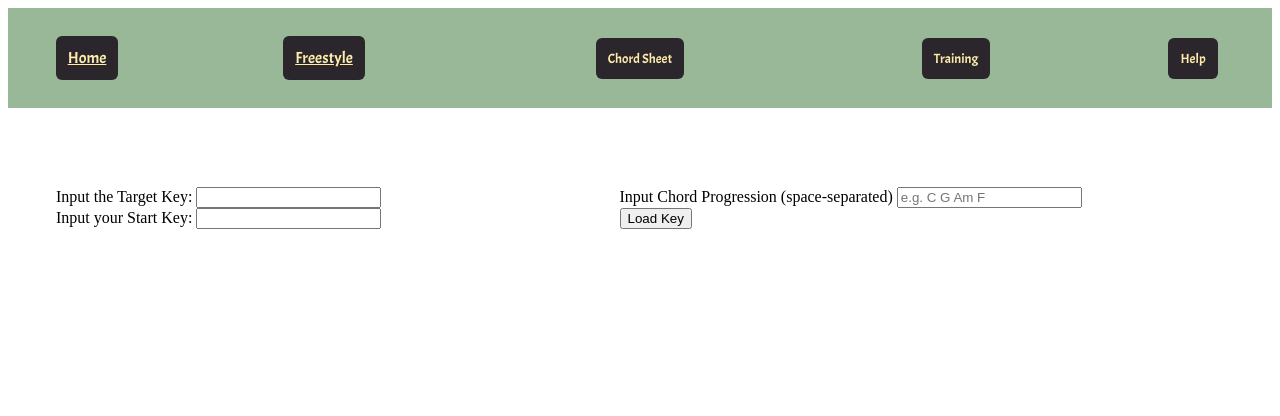
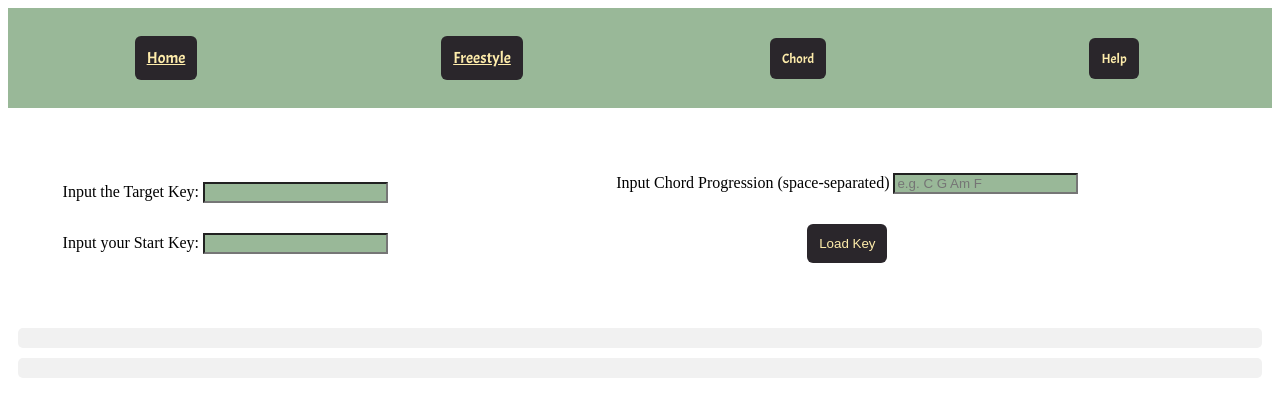
Before and after one commit to Nayraiyt/Pitch-Switch, a website: page public/freestyle.html in a window 1280 px wide. Drawn offline with Linux system fonts and the light colour scheme.

Commit message:
Added a few small formating fixes

```diff
--- a/public/css/freestyle.css
+++ b/public/css/freestyle.css
@@ -23,7 +23,7 @@
 .buttons-box{
     height: 12.5vh;
     display: grid;
-    grid-template-columns: 1fr 2fr 2fr 2fr 1fr;
+    grid-template-columns: 1fr 1fr 1fr 1fr;
     place-items: center;
     background-color: var(--green);
 }
@@ -59,9 +59,20 @@
     display: grid;
     place-items: center;
     grid-template-columns: 1fr 2fr;
+    margin: 10px 10px;
 }
 
-.output-box div {
+.input-box-left, .input-box-right{
+    display: grid;
+    place-items: center;
+}
+
+.target-key-input, .start-key-input, .target-chords-input, .submit{
+    padding: 10px;
+    margin: 5px 0;
+}
+
+.output-box, .title-box{
     padding: 10px;
     margin: 5px 0;
     background-color: #f1f1f1;
@@ -69,4 +80,26 @@
     font-weight: bold;
     font-family: 'Acme', sans-serif;
     text-align: center;
+    display: grid;
+    padding: 10px;
+    margin: 10px 10px;
 }
+.output-box{
+    grid-template-columns: 1fr 1fr 1fr 1fr;
+}
+
+.chord-output {
+    padding: 10px;
+    margin: 10px 10px;
+    background-color: var(--green);
+    color: var(--navy);
+    border-radius: 5px;
+    font-weight: bold;
+    font-family: 'Acme', sans-serif;
+    text-align: center;
+}
+
+.input-area{
+    color: var(--navy);
+    background-color: var(--green);
+}
--- a/public/css/title.css
+++ b/public/css/title.css
@@ -59,7 +59,7 @@
 .buttons-box{
     height: 12.5vh;
     display: grid;
-    grid-template-columns: 1fr 2fr 2fr 2fr 1fr;
+    grid-template-columns: 1fr 1fr 1fr 1fr;
     place-items: center;
     background-color: var(--green);
 }
--- a/public/freestyle.html
+++ b/public/freestyle.html
@@ -21,11 +21,7 @@
                 </div>
 
                 <div class="buttons button-pages button-chordsheet">
-                    <button class="acme-button button">Chord Sheet</button>
-                </div>
-
-                <div class="buttons button-pages button-training">
-                    <button class="acme-button button">Training</button>
+                    <button class="acme-button button">Chord</button>
                 </div>
 
                 <div class="buttons button-util learn-more">
@@ -38,25 +34,29 @@
                 <div class = "input-box-left">
                     <div class = "target-key-input">
                         <label>Input the Target Key:</label>
-                        <input type="text" id="targetKey">
+                        <input class= "input-area" type="text" id="targetKey">
                     </div>
                     <div class = "start-key-input">
                         <label>Input your Start Key:</label>
-                        <input type="text" id="startKey">
+                        <input class= "input-area" type="text" id="startKey">
                     </div>
                 </div>
                 <div class = "input-box-right">
                     <div class="target-chords-input">
                         <label>Input Chord Progression (space-separated)</label>
-                        <input type="text" id="chordsInput" placeholder="e.g. C G Am F">
+                        <input class= "input-area" type="text" id="chordsInput" placeholder="e.g. C G Am F">
                     </div>
                     <div class = "submit">
-                        <input type="submit" value="Load Key">
+                        <input class= "button" type="submit" value="Load Key">
                     </div>
                 </div>
             </form>
-
-            <div class="output-box" id="outputBox"></div>
+            <div class="title-box" id="titleBox">
+                <!-- JS puts the title here -->
+            </div>
+            <div class="output-box" id="outputBox">
+                <!-- JS appends the ending kets here -->
+            </div>
         </main>
 
         <script type="module" src="./js/freestyle.js"></script>
--- a/public/js/freestyle.js
+++ b/public/js/freestyle.js
@@ -15,6 +15,7 @@ function getBaseChord(chord){
 
 
 function getDeltaKey(startKey, targetKey){
+
     return getChordIndex(targetKey) - getChordIndex(startKey);
 }
 
@@ -22,10 +23,6 @@ function getDeltaKey(startKey, targetKey){
 function transposeChord(chord, deltaKey){
     const base = getBaseChord(chord);
     const index = getChordIndex(base);
-
-
-    if (index === -1) return chord;
-
 
     let newIndex = index + deltaKey;
 
@@ -56,6 +53,9 @@ document.querySelector('.input-box').addEventListener('submit', function(e) {
 
     if (!targetKey || !startKey || !chordInput) return;
 
+    if(getChordIndex(targetKey) == -1 || getChordIndex(startKey) ==-1){
+        return;
+    }
 
     const delta = getDeltaKey(startKey, targetKey);
 
@@ -71,8 +71,7 @@ document.querySelector('.input-box').addEventListener('submit', function(e) {
     const keyDiv = document.createElement('div');
     keyDiv.className = 'target-key-output';
     keyDiv.textContent = `Target Key: ${targetKey}`;
-    outputBox.appendChild(keyDiv);
-
+    titleBox.appendChild(keyDiv);
 
     transposed.forEach((chord, i) => {
         const chordDiv = document.createElement('div');
```
Also changed, not shown: public/index.html (+1 -5 lines).
